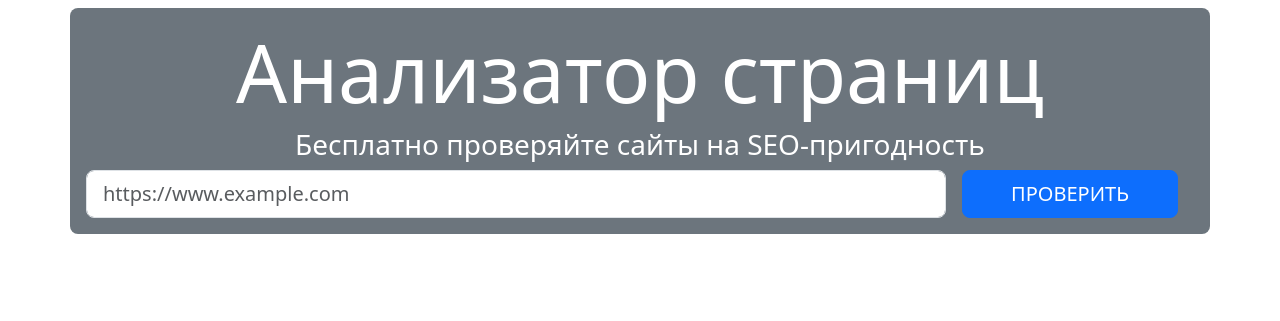
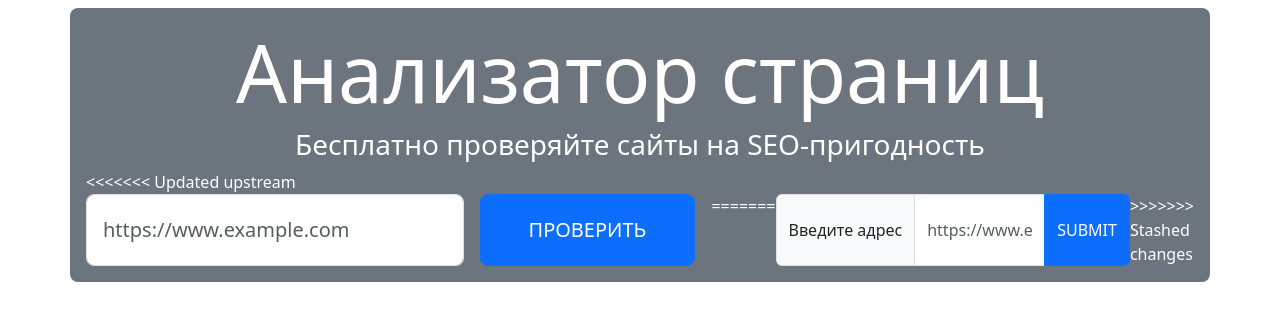
Before and after one commit to Ker0s1n/python-project-83, a Flask app: page / in a window 1280 px wide. Shown: the part 65-386 px from the top of the page. Run offline with Flask 3, Linux system fonts and the light colour scheme.

Commit message:
ghdfkjghdf

```diff
--- a/page_analyzer/templates/index.html
+++ b/page_analyzer/templates/index.html
@@ -9,10 +9,19 @@
 <div class="container-lg text-bg-secondary rounded-3 p-3">
   <h1 class="display-1 text-center">Анализатор страниц</h1>
   <h3 class="text-center">Бесплатно проверяйте сайты на SEO-пригодность</h3>
+<<<<<<< Updated upstream
   <form action="{{ url_for('home_page') }}" method="post" class="d-flex justify-content-center">
     <label for="text" class="visually-hidden">Url для проверки</label>
     <input type="text" name="url" placeholder="https://www.example.com" value="{{ search }}" class="form-control form-control-lg" required="">
     <input type="submit" class="btn btn-primary  btn-lg ms-3 px-5 text-uppercase mx-3" value="Проверить">
+=======
+  <form class="d-flex" action="{{ url_for('home_page') }}" method="post">
+      <div class="input-group">
+        <span class="input-group-text" id="basic-addon3">Введите адрес</span>
+        <input type="url" class="form-control" id="basic-url" aria-describedby="basic-addon3 basic-addon4" placeholder="https://www.example.com" name="url" value="{{ search }}">
+        <input class="btn btn-primary text-uppercase" type="submit">
+      </div>
+>>>>>>> Stashed changes
   </form>
   {% if errors['url'] %}
   <h1></h1>
```
Also changed, not shown: page_analyzer/templates/urls/id_info.html (+10 -8 lines).
